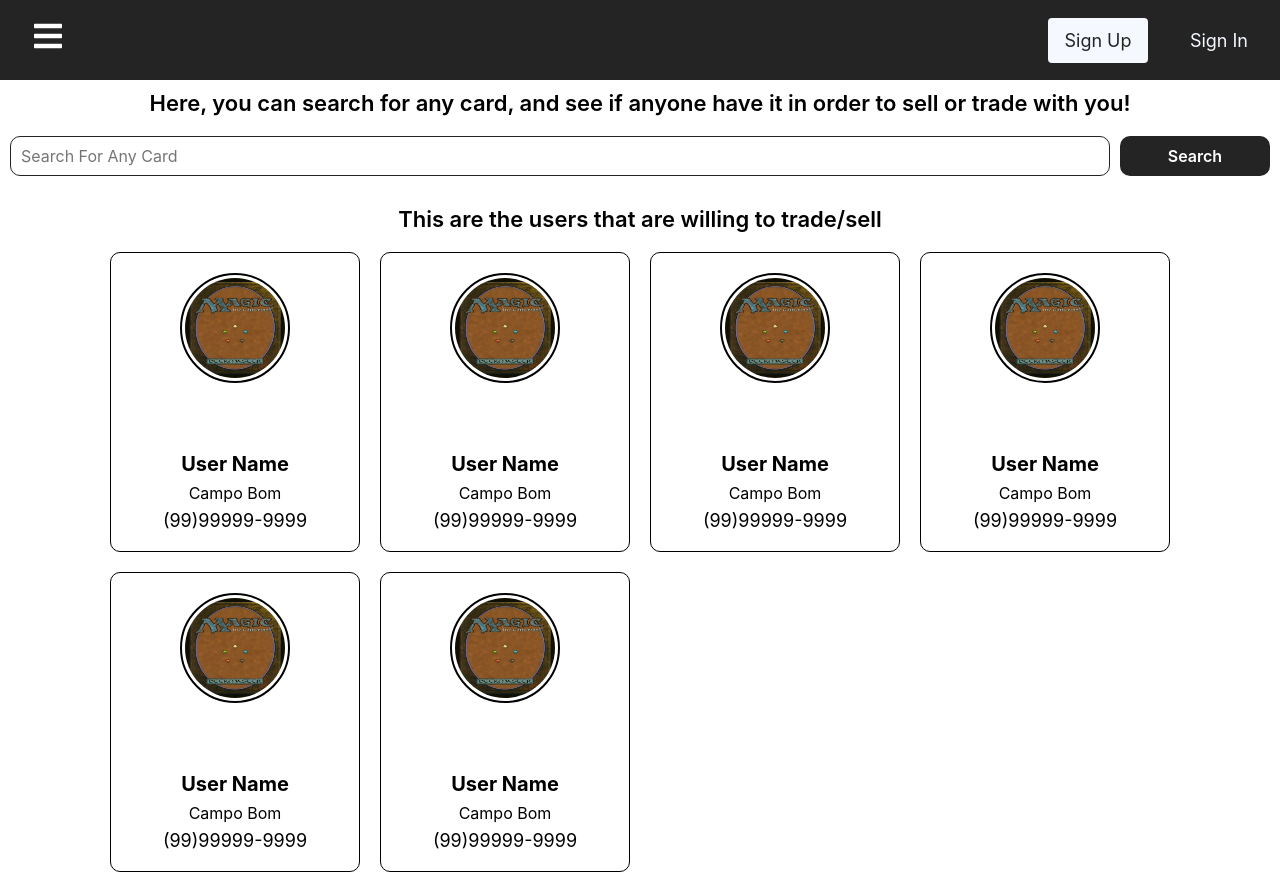
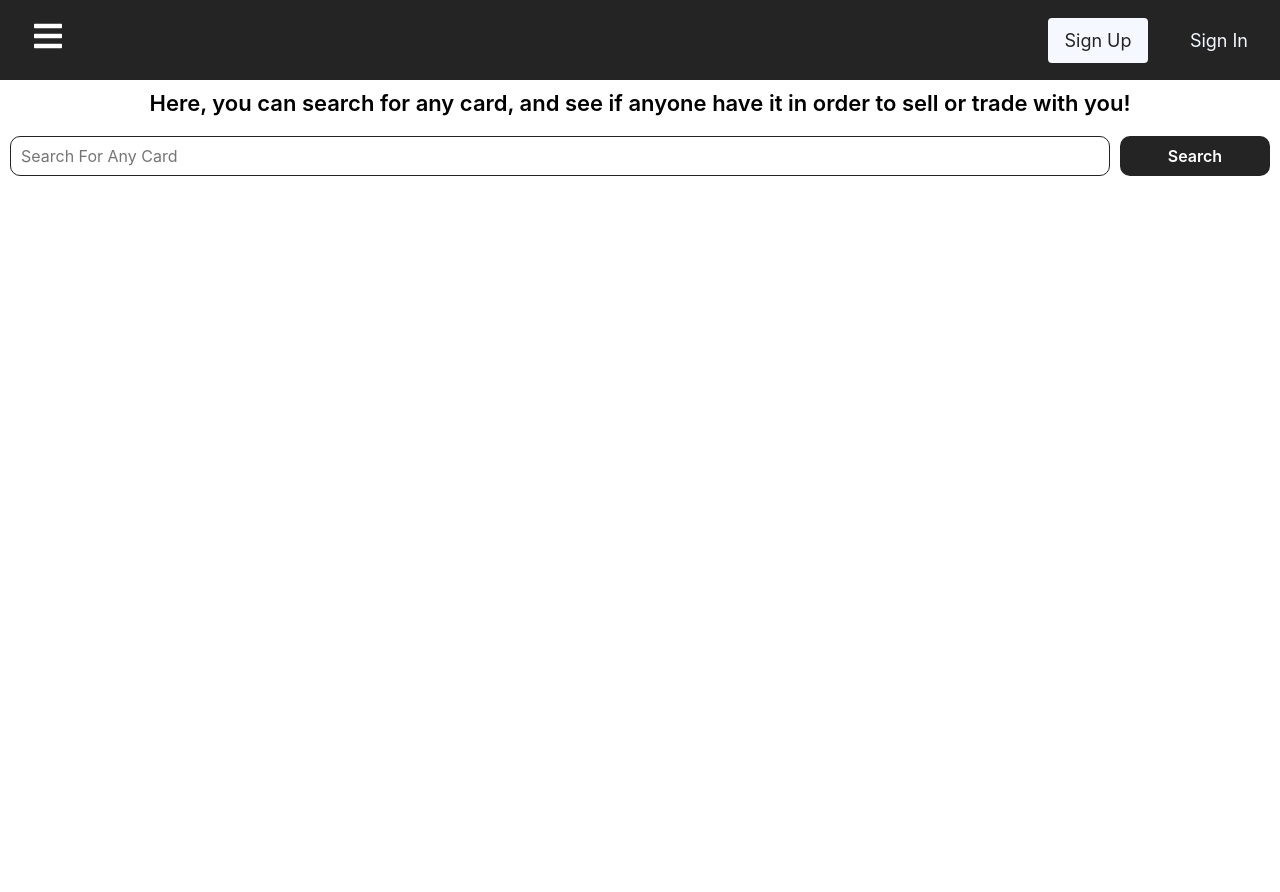
Before and after one commit to aLe-kLaus/mtg-application, a Next.js app: page /card-searcher in a window 1280 px wide. After the commit the page ends 800 px from the top, so only its background shows below. Built offline with nearby package versions, Linux system fonts and the light colour scheme.

Commit message:
login integration

```diff
--- a/package.json
+++ b/package.json
@@ -10,18 +10,19 @@
   },
   "dependencies": {
     "@hookform/resolvers": "^2.8.2",
+    "@types/google-map-react": "^2.1.3",
     "axios": "^0.22.0",
+    "google-map-react": "^2.1.10",
     "next": "11.1.2",
     "react": "17.0.2",
     "react-dom": "17.0.2",
+    "react-google-maps": "^9.4.5",
     "react-hook-form": "^7.17.2",
     "react-icons": "^4.2.0",
-    "react-leaflet": "^3.2.2",
     "styled-components": "^5.3.1",
     "yup": "^0.32.10"
   },
   "devDependencies": {
-    "@types/leaflet": "^1.7.5",
     "@types/react": "17.0.20",
     "@types/styled-components": "^5.1.14",
     "@types/yup": "^0.29.13",
--- a/src/pages/_app.tsx
+++ b/src/pages/_app.tsx
@@ -16,6 +16,10 @@ type ContextProps = {
   isSidebarOpen: boolean;
   setIsSidebarOpen: React.Dispatch<SetStateAction<boolean>>;
   paddingLeft: string;
+  lat: number;
+  setLat: React.Dispatch<SetStateAction<number>>;
+  lng: number;
+  setLng: React.Dispatch<SetStateAction<number>>;
 };
 
 const defaultContextValues = {
@@ -24,6 +28,10 @@ const defaultContextValues = {
   isSidebarOpen: false,
   setIsSidebarOpen: () => Boolean,
   paddingLeft: "0px",
+  lat: -15.7801,
+  setLat: () => Number,
+  lng: -47.9292,
+  setLng: () => Number,
 };
 
 export const Context = createContext<ContextProps>(defaultContextValues);
@@ -35,6 +43,8 @@ function MyApp({ Component, pageProps }: AppProps): JSX.Element {
   const [isSidebarOpen, setIsSidebarOpen] = useState(
     defaultContextValues.isSidebarOpen
   );
+  const [lat, setLat] = useState(defaultContextValues.lat);
+  const [lng, setLng] = useState(defaultContextValues.lng);
   const paddingLeft = isSidebarOpen ? "250px" : "0px";
 
   useEffect(() => {
@@ -54,6 +64,10 @@ function MyApp({ Component, pageProps }: AppProps): JSX.Element {
           isSidebarOpen,
           setIsSidebarOpen,
           paddingLeft,
+          lat,
+          setLat,
+          lng,
+          setLng,
         }}
       >
         <GlobalStyle />
--- a/src/pages/card-searcher/index.tsx
+++ b/src/pages/card-searcher/index.tsx
@@ -1,6 +1,7 @@
 import React, { useContext, useState } from "react";
 import { Button } from "../../components/Button";
 import { Title } from "../../components/Title";
+import userServices from "../../services/userServices";
 import { Context } from "../_app";
 import {
   Container,
@@ -17,6 +18,27 @@ import {
 const CardSearcher = (): JSX.Element => {
   const { paddingLeft } = useContext(Context);
   const [searchingCard, setSearchingCard] = useState("");
+  const [searchedCard, setSearchedCard] = useState("");
+  const [usersNotFound, setUsersNotFound] = useState(false);
+  const [users, setUsers] = useState([]);
+
+  const handleSearch = async () => {
+    setSearchedCard(searchingCard);
+    try {
+      const response: any = await userServices.getUsersByCardName(
+        searchingCard
+      );
+      if (response?.data?.length === 0) {
+        setUsers([]);
+        setUsersNotFound(true);
+      } else {
+        setUsers(response.data);
+        setUsersNotFound(false);
+      }
+    } catch (error) {
+      console.log(error);
+    }
+  };
 
   return (
     <Container style={{ paddingLeft }}>
@@ -35,76 +57,37 @@ const CardSearcher = (): JSX.Element => {
             value={searchingCard}
             onChange={(evt) => setSearchingCard(evt.target.value)}
           />
-          <Button label="Search" name="searchCard" />
+          <Button label="Search" name="searchCard" onClick={handleSearch} />
         </SearchBar>
       </SearchContainer>
       <UsersContainer>
+        {!usersNotFound && users.length > 0 && (
           <Title
             title="This are the users that are willing to trade/sell"
             color="#000000"
-        ></Title>
+          />
+        )}
+        {!usersNotFound ? (
           <Users>
-          <User>
+            {users.map((user: any) => (
+              <User key={user.id}>
                 <ProfilePicture>
                   <img src="/magic-card-back.jpg" alt="profile-photo" />
                 </ProfilePicture>
                 <Info>
-              <strong>User Name</strong>
-              <span>Campo Bom</span>
-              <p>(99)99999-9999</p>
+                  <strong>{user.name}</strong>
+                  <span>{user.city}</span>
+                  <p>{user.cellphone}</p>
                 </Info>
               </User>
-          <User>
-            <ProfilePicture>
-              <img src="/magic-card-back.jpg" alt="profile-photo" />
-            </ProfilePicture>
-            <Info>
-              <strong>User Name</strong>
-              <span>Campo Bom</span>
-              <p>(99)99999-9999</p>
-            </Info>
-          </User>
-          <User>
-            <ProfilePicture>
-              <img src="/magic-card-back.jpg" alt="profile-photo" />
-            </ProfilePicture>
-            <Info>
-              <strong>User Name</strong>
-              <span>Campo Bom</span>
-              <p>(99)99999-9999</p>
-            </Info>
-          </User>
-          <User>
-            <ProfilePicture>
-              <img src="/magic-card-back.jpg" alt="profile-photo" />
-            </ProfilePicture>
-            <Info>
-              <strong>User Name</strong>
-              <span>Campo Bom</span>
-              <p>(99)99999-9999</p>
-            </Info>
-          </User>
-          <User>
-            <ProfilePicture>
-              <img src="/magic-card-back.jpg" alt="profile-photo" />
-            </ProfilePicture>
-            <Info>
-              <strong>User Name</strong>
-              <span>Campo Bom</span>
-              <p>(99)99999-9999</p>
-            </Info>
-          </User>
-          <User>
-            <ProfilePicture>
-              <img src="/magic-card-back.jpg" alt="profile-photo" />
-            </ProfilePicture>
-            <Info>
-              <strong>User Name</strong>
-              <span>Campo Bom</span>
-              <p>(99)99999-9999</p>
-            </Info>
-          </User>
+            ))}
           </Users>
+        ) : (
+          <Title
+            title={`We don't found any users that have the card: ${searchedCard}`}
+            color="#000"
+          ></Title>
+        )}
       </UsersContainer>
     </Container>
   );
--- a/src/pages/card-searcher/styles.ts
+++ b/src/pages/card-searcher/styles.ts
@@ -104,8 +104,8 @@ export const User = styled.div`
 `;
 
 export const ProfilePicture = styled.div`
-  width: 110px;
-  height: 110px;
+  width: 150px;
+  height: 150px;
   border-radius: 50%;
   margin: 0 auto;
   display: flex;
@@ -114,8 +114,8 @@ export const ProfilePicture = styled.div`
   border: 2px solid black;
 
   img {
-    width: 100px;
-    height: 100px;
+    width: 140px;
+    height: 140px;
     border-radius: 50%;
   }
 `;
--- a/src/services/URLs.ts
+++ b/src/services/URLs.ts
@@ -1,4 +1,5 @@
 export default {
   cardsURL: "https://api.magicthegathering.io/v1/cards",
   locationURL: "https://maps.googleapis.com/maps/api/geocode",
+  userURL: "http://localhost:4000",
 };
--- a/src/services/apis.ts
+++ b/src/services/apis.ts
@@ -8,3 +8,7 @@ export const cardsAPI = axios.create({
 export const locationAPI = axios.create({
   baseURL: URLs.locationURL,
 });
+
+export const userAPI = axios.create({
+  baseURL: URLs.userURL,
+});
--- /dev/null
+++ b/src/services/userServices.ts
@@ -0,0 +1,22 @@
+import { userAPI } from "./apis";
+
+export default {
+  async getUsersByCardName(card: string) {
+    const response = await userAPI.get(`/users/cards?card_name=${card}`);
+    return response;
+  },
+
+  async getUsersByCityName(city: string) {
+    const response = await userAPI.get(`/users/city?user_city=${city}`);
+    return response;
+  },
+
+  async signIn(data: any) {
+    const response = await userAPI.post(`/login`, {
+      email: data.email,
+      password: data.password,
+    });
+
+    return response;
+  },
+};
```
Also changed, not shown: src/pages/players-nearby/index.tsx (+67 -17 lines), src/pages/players-nearby/styles.ts (+32 -0 lines), src/pages/sign-in/index.tsx (+18 -5 lines), 1 other file (tests, documents, lock files or other folders). Lines whose indentation alone changed are shown as unchanged.
